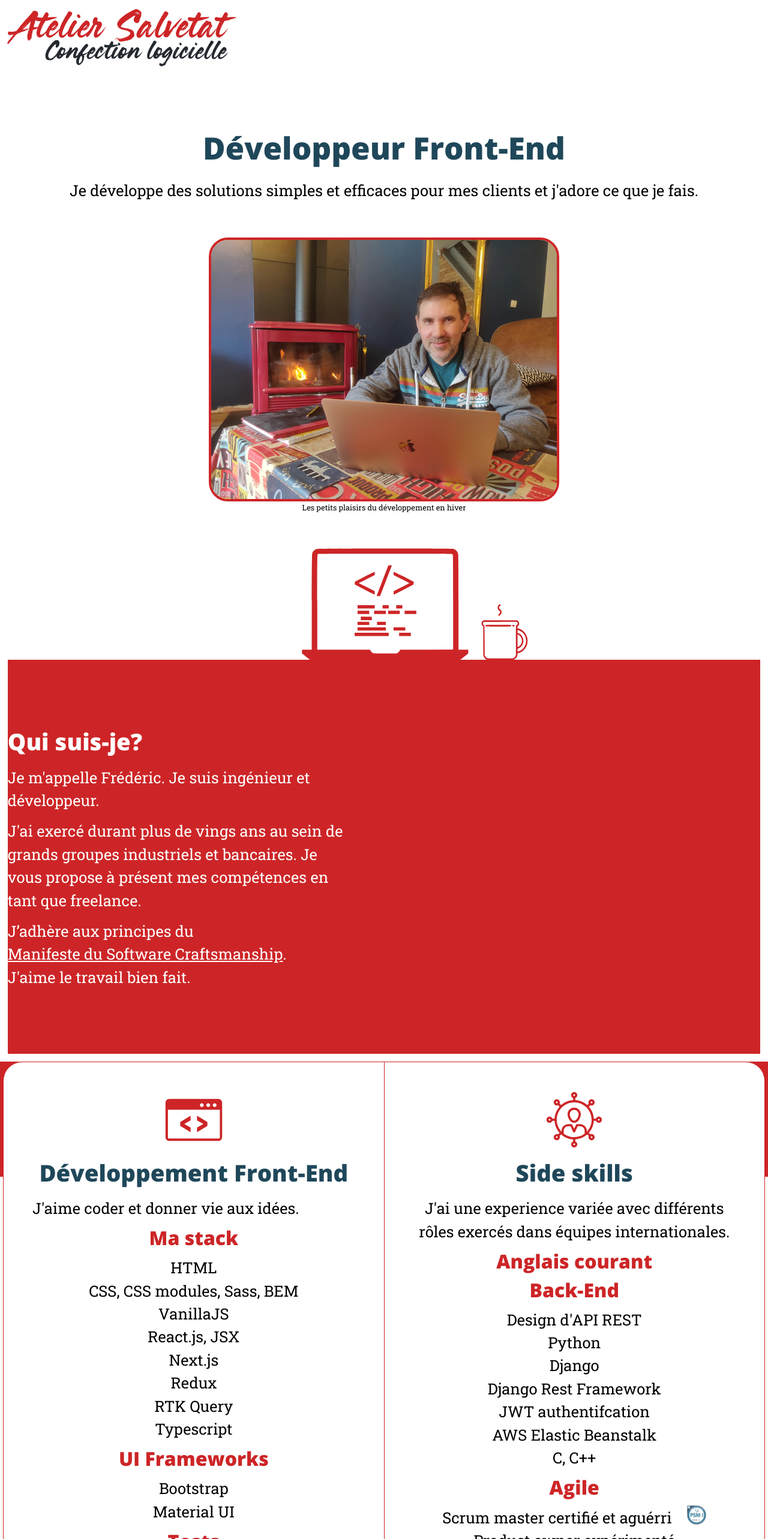
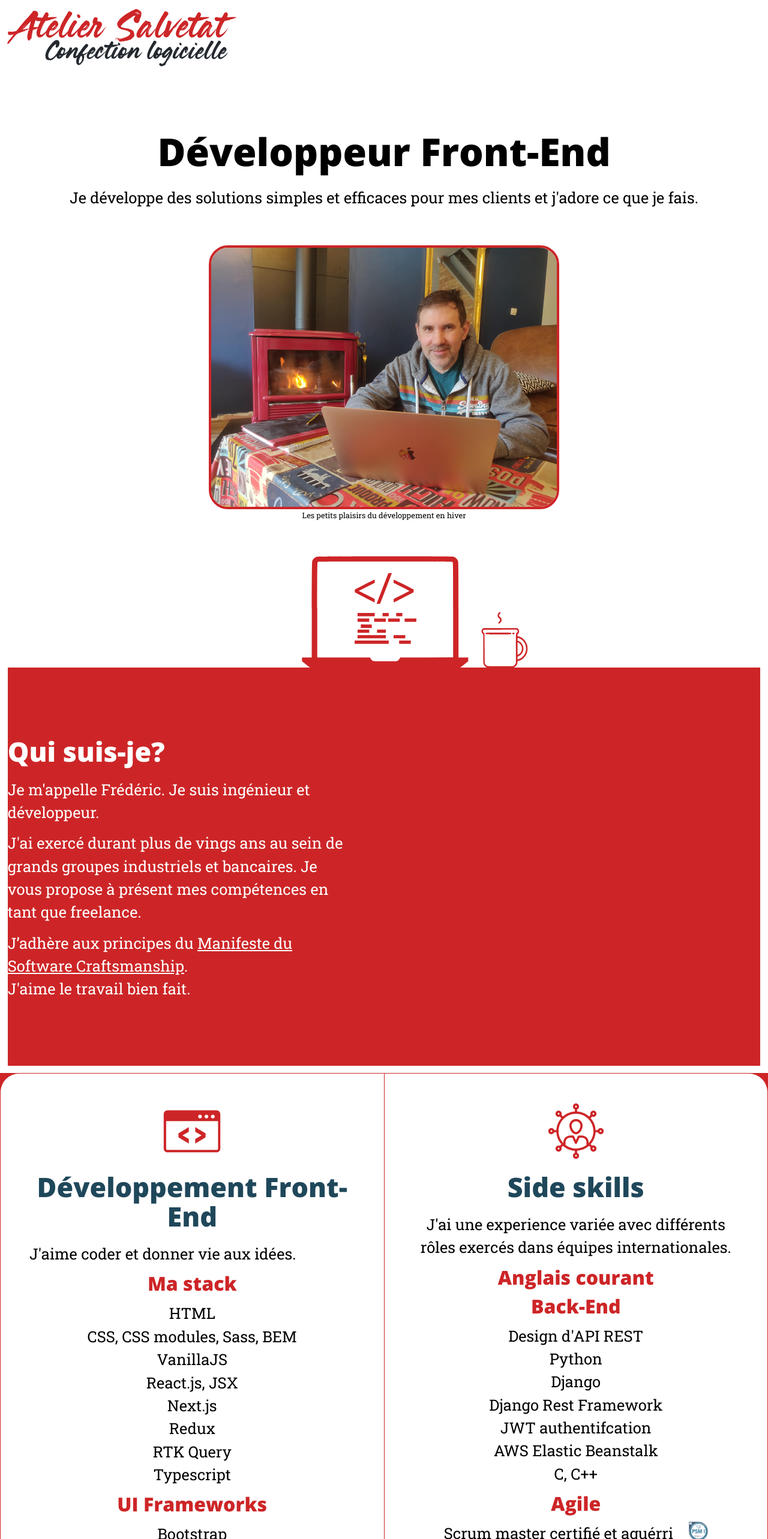
Before and after one commit to Fred-AtelierSalvetat/ateliersalvetat.com, a Next.js app: page / in a window 1280 px wide. Shown: the top 2566 px of the page at 60% size. Built offline with nearby package versions, Linux system fonts and the light colour scheme.

Commit message:
Add typetura margin to licences page

```diff
--- a/components/Homepage/Skills.jsx
+++ b/components/Homepage/Skills.jsx
@@ -9,7 +9,7 @@ const Skills = () => {
   return (
     <section className={styles.skills}>
       <div className={styles.skillframe}>
-        <div className={`typetura ${styles.skillbox}`}>
+        <div className={styles.skillbox}>
           <Frontend />
           <h2>Développement Front-End</h2>
           <p className={styles.box__text}>
@@ -46,7 +46,7 @@ const Skills = () => {
           </ul>
         </div>
 
-        <div className={`typetura ${styles.skillbox}`}>
+        <div className={styles.skillbox}>
           <AdditionalSkills />
           <h2>Side skills</h2>
           <p className={styles.box__text}>
--- a/components/Layout/footer.module.scss
+++ b/components/Layout/footer.module.scss
@@ -42,6 +42,7 @@
       justify-content: flex-end;
     }
     a {
+      white-space: nowrap;
       text-align: right;
       color: $white;
     }
--- a/components/Licences.jsx
+++ b/components/Licences.jsx
@@ -4,9 +4,11 @@ import React from "react";
 import Image from "next/image";
 
 import styles from "./licences.module.scss";
+import classNames from "classnames";
 
 const Licences = () => {
   return (
+    <div className="margin1rem">
       <main className={styles.licences}>
         <h1>Citation des assets sous licences libres utilisées</h1>
         <ul>
@@ -62,6 +64,7 @@ const Licences = () => {
           </li>
         </ul>
       </main>
+    </div>
   );
 };
 
--- a/components/Portfolio/PortFolioCard.jsx
+++ b/components/Portfolio/PortFolioCard.jsx
@@ -31,7 +31,7 @@ const PortFolioCard = ({ src, title, desc, keywords, github = false }) => {
   // ];
 
   return (
-    <div className={`typetura ${styles.card}`}>
+    <div className={styles.card}>
       <div onClick={() => console.log("Click")} className={styles.thumbnail}>
         <Image
           priority
--- a/components/Portfolio/Portfolio.jsx
+++ b/components/Portfolio/Portfolio.jsx
@@ -30,6 +30,7 @@ const cards = [
         <li>Tests unitaires/integ</li>
       </ul>
     ),
+    page: "/lcdd",
   },
   {
     github: true,
--- a/components/licences.module.scss
+++ b/components/licences.module.scss
@@ -1,7 +1,7 @@
 @import "../sass/params";
 
 .licences {
-  margin: $pageVerticalPadding $pageHorizontalPadding;
+  margin: 0 auto;
   h1 {
     text-align: center;
   }
--- a/sass/_typo.scss
+++ b/sass/_typo.scss
@@ -6,8 +6,8 @@ $typoSize: (
   // selector font sizeAtMax lineheight margin
   ".brand-name" ".brand-font" 5rem 0.6 "0",
   ".brand-sub" ".brand-font" 3.5rem 1 "0",
-  "h1" ".accent-font" 4rem 1 "2rem 0",
-  "h2" ".accent-font" 3rem 1.1 "1.5rem 0",
+  "h1" ".accent-font" 5rem 1 "2rem 0",
+  "h2" ".accent-font" 3.5rem 1.1 "1.5rem 0",
   "h3" ".accent-font" 2.5rem 1.1 "1rem 0",
   "a" ".regular-font" 2rem 1.3 "0",
   "p" ".regular-font" 2rem 1.5 "1rem 0",
@@ -36,20 +36,3 @@ $typoSize: (
     margin: string.unquote($margin);
   }
 }
-
-a {
-  white-space: nowrap;
-}
-
-h1 {
-  // -tt-ease: cubic-bezier(.5,.15,.5,1);
-  // font-size: clamp(1rem, 5vw + 0.9rem, 1.6rem); /* Fallback value */
-  color: $secondary;
-}
-
-p {
-  margin-bottom: $elementSpacing;
-  &.small {
-    font-size: 1.2rem;
-  }
-}
```
Lines whose indentation alone changed are shown as unchanged.
